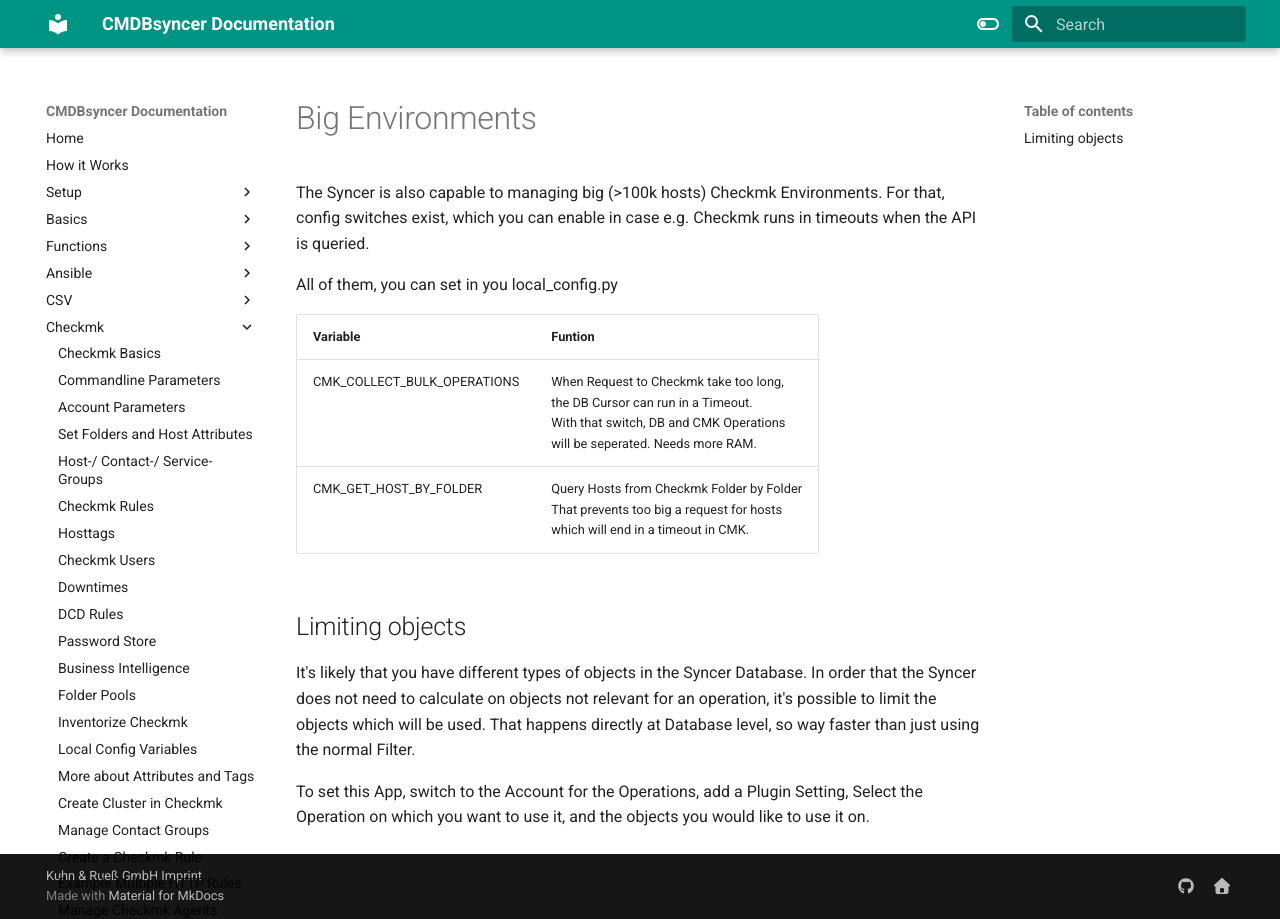
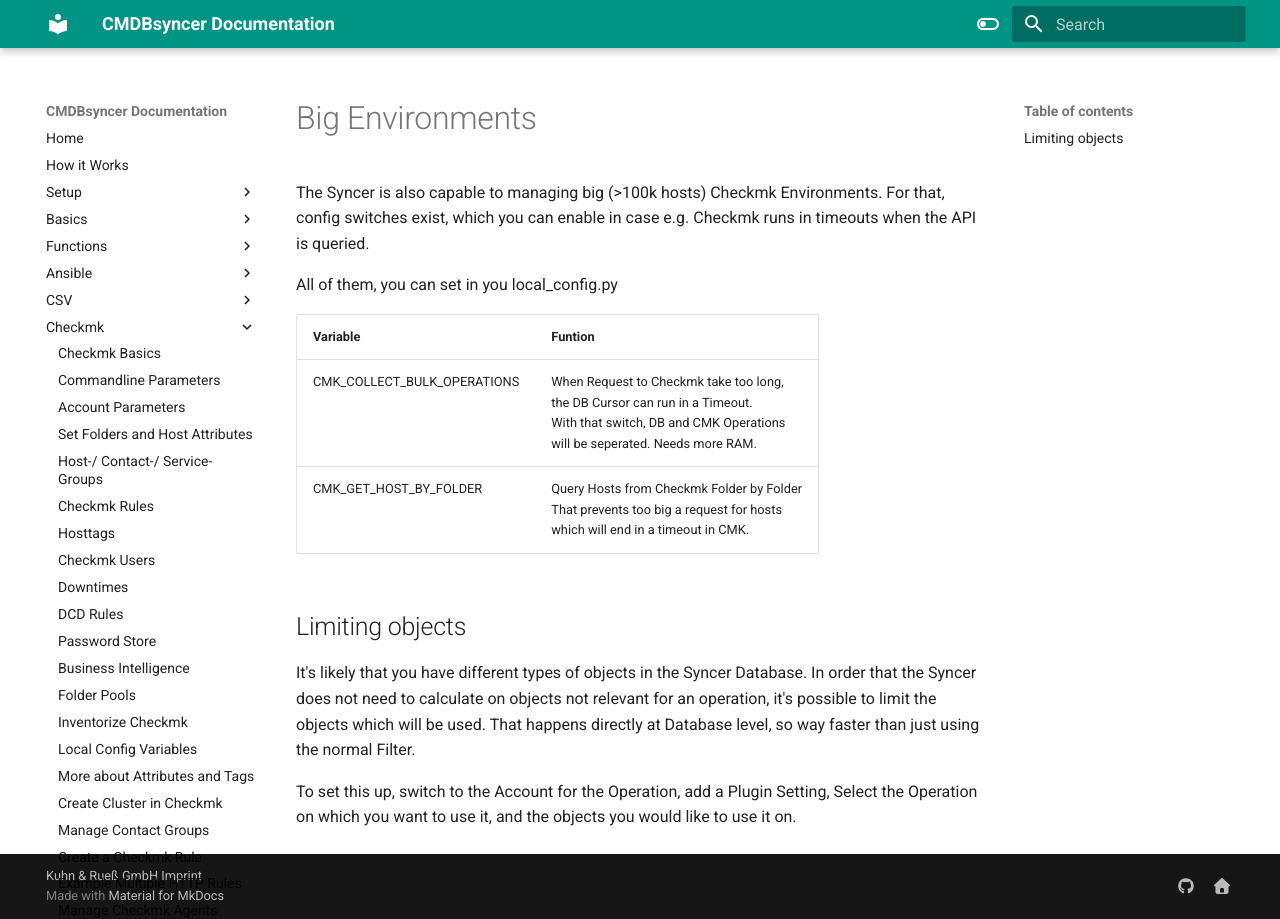
Before and after one commit to kuhn-ruess/cmdbsyncer-docs, an MkDocs documentation site: the page built from docs/checkmk/big_environments.md, in a window 1280 px wide. Built offline with MkDocs 1.6.1 and Material for MkDocs 9.7.7, drawn with Linux system fonts in a browser that asks for light colours.

Commit message:
Updated Docus

```diff
--- a/docs/checkmk/big_environments.md
+++ b/docs/checkmk/big_environments.md
@@ -16,4 +16,4 @@
 ## Limiting objects
 It's likely that you have different types of objects in the Syncer Database. In order that the Syncer does not need to calculate on objects not relevant for an operation, it's possible to limit the objects which will be used. That happens directly at Database level, so way faster than just using the normal Filter.
 
-To set this App, switch to the Account for the Operations,  add a Plugin Setting, Select the Operation on which you want to use it, and the objects you would like to use it on.
+To set this up, switch to the Account for the Operation,  add a Plugin Setting, Select the Operation on which you want to use it, and the objects you would like to use it on.
--- a/mkdocs.yml
+++ b/mkdocs.yml
@@ -61,6 +61,7 @@
       - Example Multiple HTTP Rules: checkmk/recipe_multiple_http_rules.md
       - Full Agenten Automations: ansible/cmk_agents.md
       - Site Update Automations: ansible/cmk_sites.md
+      - Bake and Sign Agents: checkmk/bake_sign.md
       - Mange big Environments: checkmk/big_environments.md
   - LDAP:
     - LDAP Import: ldap/index.md
```
Also changed, not shown: docs/checkmk/bake_sign.md (added, +19 -0 lines), docs/index.md (+1 -1 lines).
